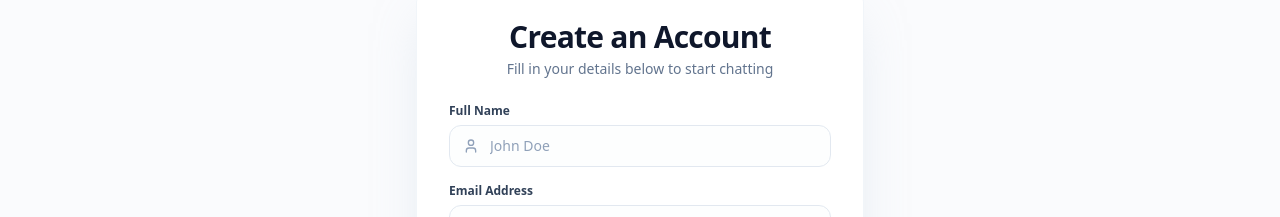
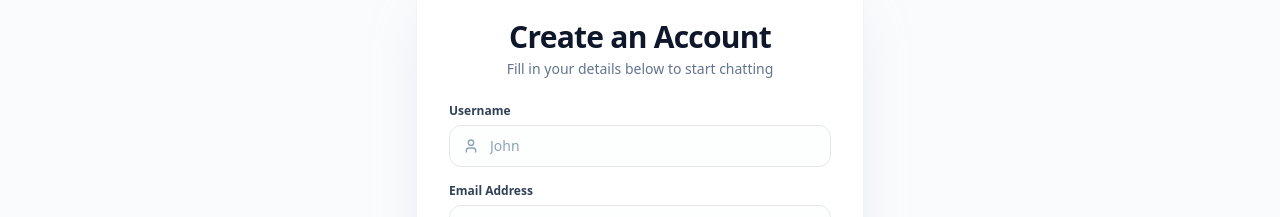
Before and after one commit to ferzian/realtime-chat-app, a Next.js app: page /auth/register in a window 1280 px wide. Shown: the part 171-388 px from the top of the page. Built offline with nearby package versions, Linux system fonts and the light colour scheme; no server answers.

Commit message:
upd placeholder register

```diff
--- a/components/auth/RegisterForm.tsx
+++ b/components/auth/RegisterForm.tsx
@@ -44,7 +44,7 @@ export default function RegisterForm() {
       <form onSubmit={handleRegister} className="space-y-4">
         <div>
           <label className="block text-xs font-semibold text-slate-700 dark:text-slate-300 mb-1.5">
-            Full Name
+            Username
           </label>
           <div className="relative">
             <div className="absolute inset-y-0 left-0 pl-3.5 flex items-center pointer-events-none text-slate-400 dark:text-slate-500">
@@ -56,7 +56,7 @@ export default function RegisterForm() {
               onChange={(e) => setName(e.target.value)}
               minLength={3}
               maxLength={50}
-              placeholder="John Doe"
+              placeholder="John"
               className="w-full rounded-xl border border-slate-200 dark:border-slate-700 pl-10 pr-3.5 py-2.5 text-sm outline-none focus:border-amber-500 focus:ring-2 focus:ring-amber-500/20 text-slate-800 dark:text-slate-100 placeholder:text-slate-400 dark:placeholder:text-slate-500 transition-all bg-slate-50/30 dark:bg-slate-800/50 focus:bg-white dark:focus:bg-slate-800"
               required
             />
```
